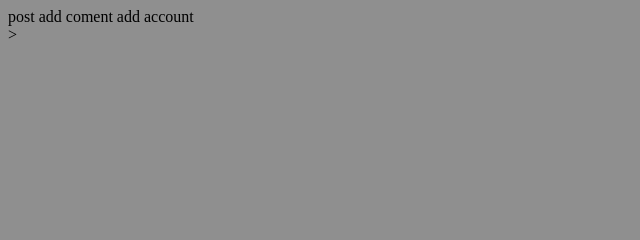
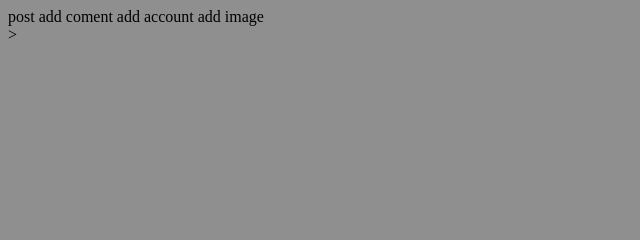
Before and after one commit to d-chi12/udemy-js-master-IntersectionObserver, a plain HTML site: page index.html in a window 1280 px wide. Shown: the top 240 px of the page, 0-640 px from the left. Drawn offline with Linux system fonts and the light colour scheme.

Commit message:
add image

```diff
--- a/index.html
+++ b/index.html
@@ -19,7 +19,7 @@
     <!-- https://github.com/w3c/IntersectionObserver/tree/master/polyfill -->
     <script src="main.js"></script>
     <div>
-        post add coment add account
+        post add coment add account add image
     </div>>
 </body>
 
```
